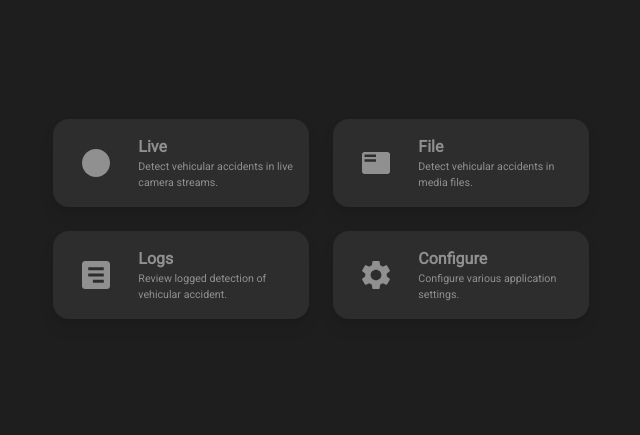
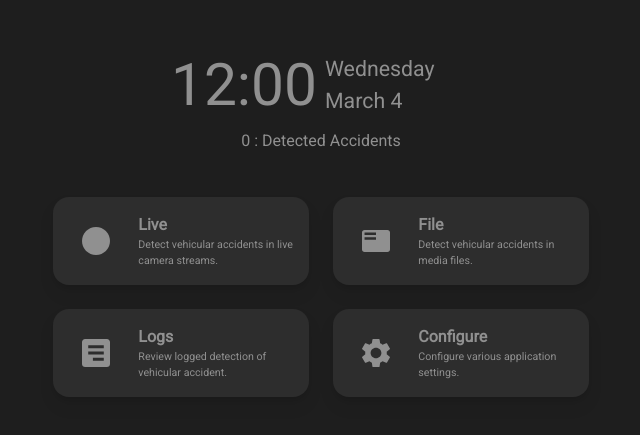
Before and after one commit to m-visaya/DVA, a React (Vite) app in the folder src/render/: page / in a window 1280 px wide. Shown: the part 181-616 px from the top of the page, without its empty margins (319-959 px from the left). Built offline with nearby package versions, Linux system fonts and the light colour scheme.

Commit message:
Dashboard 0.2.1

```diff
--- a/src/render/src/Dashboard.jsx
+++ b/src/render/src/Dashboard.jsx
@@ -11,6 +11,19 @@ function Dashboard() {
     <div className="bg-palette-gray100 h-screen flex flex-col">
       <div className="flex justify-center h-full items-center">
         <div className="grid grid-cols-2 gap-6">
+          <div className="col-span-2 flex justify-center pb-5">
+            <div className="grid grid-cols-2 gap-x-2">
+              <div className="flex justify-center items-center">
+                <p className="text-palette-gray50 text-[44pt] font-roboto">12:00</p>
+              </div>
+              <div className="flex items-center">
+                <p className="text-palette-gray50 text-[16pt] font-roboto">Wednesday<br />March 4</p>
+              </div>
+              <div className="col-span-2 flex justify-center">
+                <p className="text-palette-gray50 text-[12pt] font-roboto">0 : Detected Accidents</p>
+              </div>
+            </div>
+          </div>
           <div>
             <Link to="/live">
               <Icon
```
